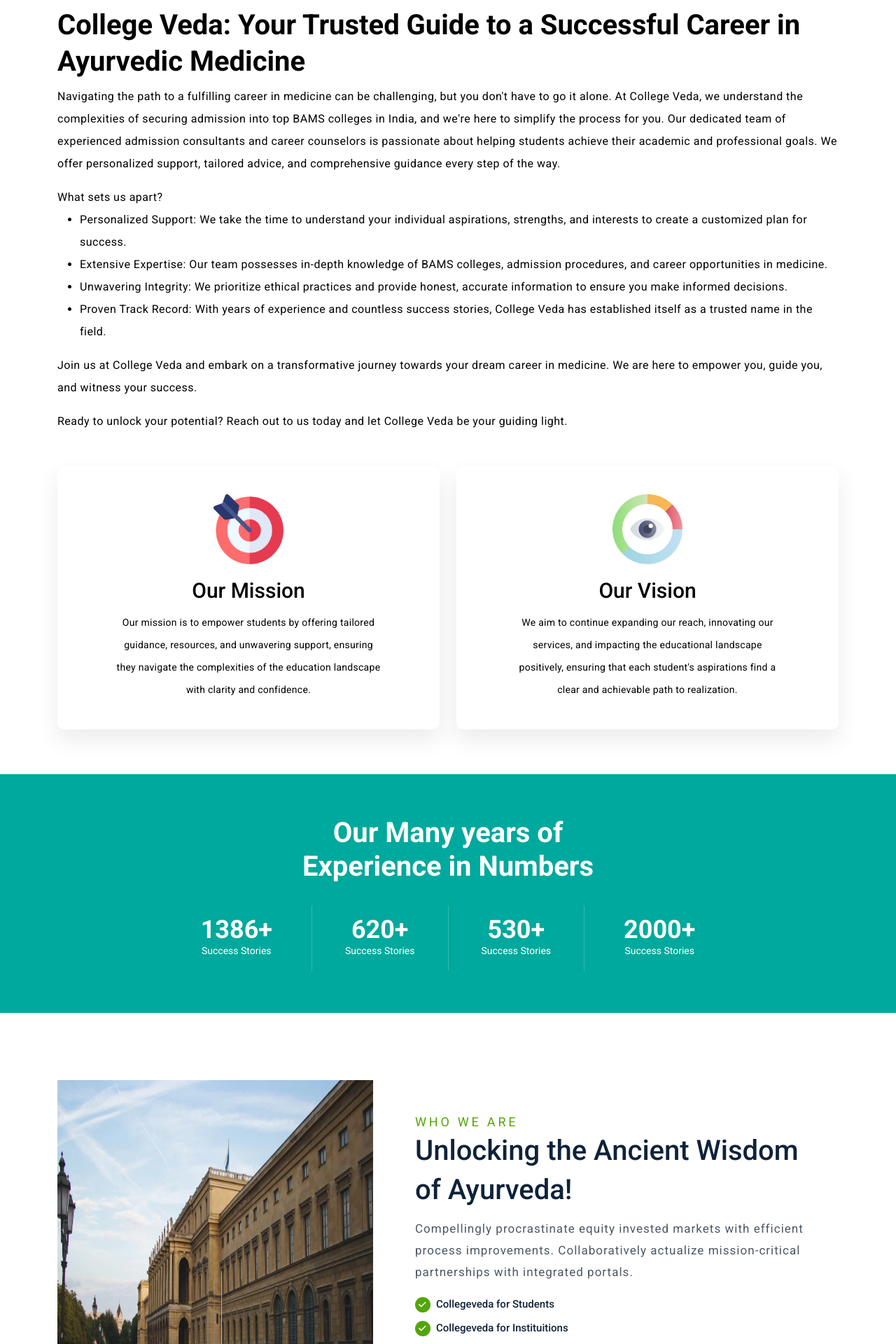
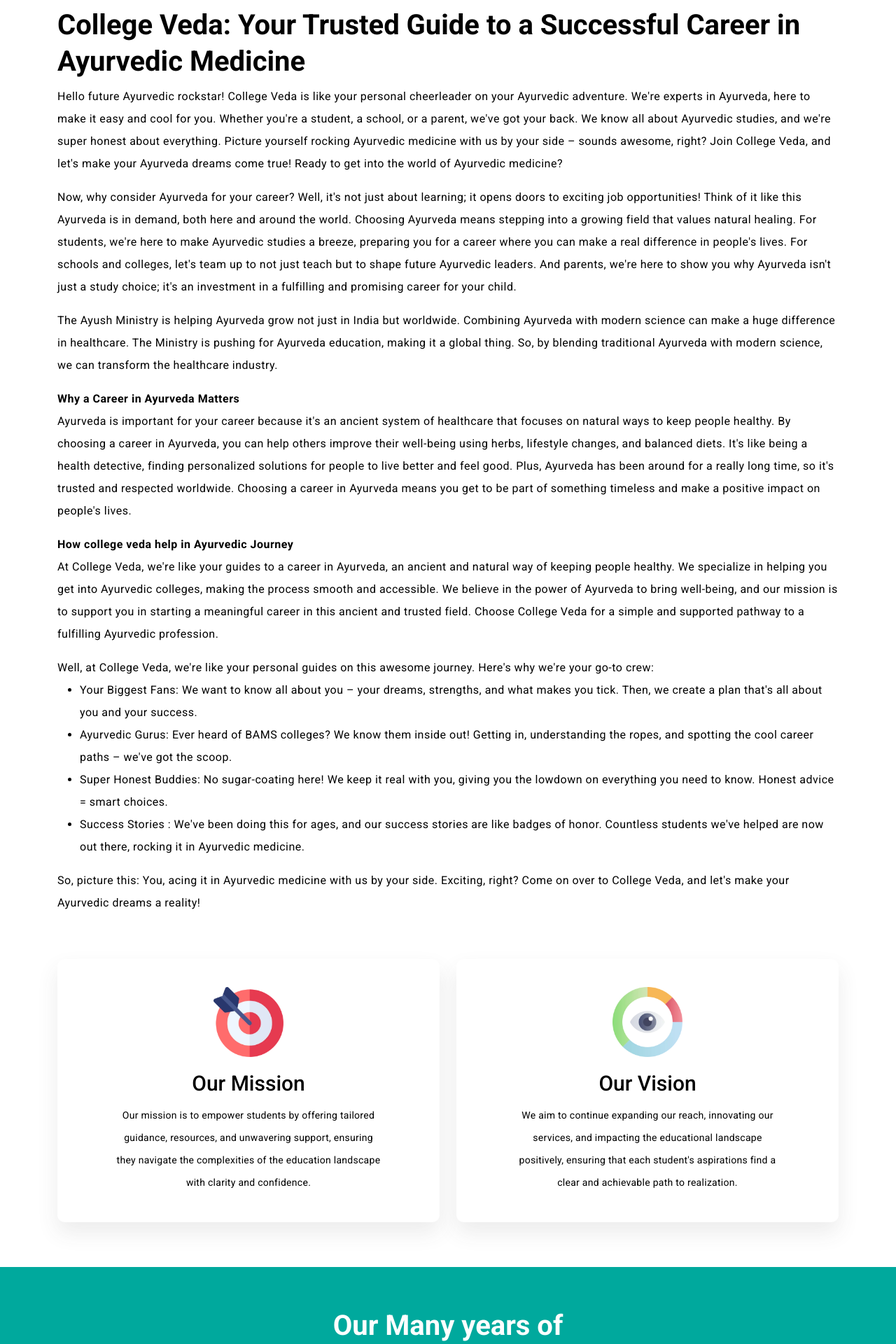
Before and after one commit to manasgautam1/college-veda, a Next.js app: page /about in a window 1280 px wide. Shown: the part 560-2480 px from the top of the page at 70% size. Built offline with nearby package versions, Linux system fonts and the light colour scheme; no server answers.

Commit message:
more changes

```diff
--- a/api/index.js
+++ b/api/index.js
@@ -17,3 +17,9 @@
 
 //STATES
 export const getStates = () => API.get("/states");
+
+//SHOWCASE
+export const getShowcase = () => API.get("/showcase");
+
+//TESTIMONIALS
+export const getTestimonials = () => API.get("/testimonials");
--- a/components/About/TopSection/index.jsx
+++ b/components/About/TopSection/index.jsx
@@ -11,48 +11,90 @@
         </div>
         <div className={styles.content}>
           <p>
-            Navigating the path to a fulfilling career in medicine can be
-            challenging, but you don't have to go it alone. At College Veda, we
-            understand the complexities of securing admission into top BAMS
-            colleges in India, and we're here to simplify the process for you.
-            Our dedicated team of experienced admission consultants and career
-            counselors is passionate about helping students achieve their
-            academic and professional goals. We offer personalized support,
-            tailored advice, and comprehensive guidance every step of the way.
+            Hello future Ayurvedic rockstar! College Veda is like your personal
+            cheerleader on your Ayurvedic adventure. We're experts in Ayurveda,
+            here to make it easy and cool for you. Whether you're a student, a
+            school, or a parent, we've got your back. We know all about
+            Ayurvedic studies, and we're super honest about everything. Picture
+            yourself rocking Ayurvedic medicine with us by your side – sounds
+            awesome, right? Join College Veda, and let's make your Ayurveda
+            dreams come true! Ready to get into the world of Ayurvedic medicine?
           </p>
           <p>
-            What sets us apart?
+            Now, why consider Ayurveda for your career? Well, it's not just
+            about learning; it opens doors to exciting job opportunities! Think
+            of it like this Ayurveda is in demand, both here and around the
+            world. Choosing Ayurveda means stepping into a growing field that
+            values natural healing. For students, we're here to make Ayurvedic
+            studies a breeze, preparing you for a career where you can make a
+            real difference in people's lives. For schools and colleges, let's
+            team up to not just teach but to shape future Ayurvedic leaders. And
+            parents, we're here to show you why Ayurveda isn't just a study
+            choice; it's an investment in a fulfilling and promising career for
+            your child.{" "}
+          </p>
+          <p>
+            The Ayush Ministry is helping Ayurveda grow not just in India but
+            worldwide. Combining Ayurveda with modern science can make a huge
+            difference in healthcare. The Ministry is pushing for Ayurveda
+            education, making it a global thing. So, by blending traditional
+            Ayurveda with modern science, we can transform the healthcare
+            industry.
+          </p>
+          <p>
+            <strong>Why a Career in Ayurveda Matters</strong> <br />
+            Ayurveda is important for your career because it's an ancient system
+            of healthcare that focuses on natural ways to keep people healthy.
+            By choosing a career in Ayurveda, you can help others improve their
+            well-being using herbs, lifestyle changes, and balanced diets. It's
+            like being a health detective, finding personalized solutions for
+            people to live better and feel good. Plus, Ayurveda has been around
+            for a really long time, so it's trusted and respected worldwide.
+            Choosing a career in Ayurveda means you get to be part of something
+            timeless and make a positive impact on people's lives.
+          </p>
+          <p>
+            <strong>How college veda help in Ayurvedic Journey</strong> <br />
+            At College Veda, we're like your guides to a career in Ayurveda, an
+            ancient and natural way of keeping people healthy. We specialize in
+            helping you get into Ayurvedic colleges, making the process smooth
+            and accessible. We believe in the power of Ayurveda to bring
+            well-being, and our mission is to support you in starting a
+            meaningful career in this ancient and trusted field. Choose College
+            Veda for a simple and supported pathway to a fulfilling Ayurvedic
+            profession.
+          </p>
+          <p>
+            Well, at College Veda, we're like your personal guides on this
+            awesome journey. Here's why we're your go-to crew:
             <ul>
               <li>
-                Personalized Support: We take the time to understand your
-                individual aspirations, strengths, and interests to create a
-                customized plan for success.
+                Your Biggest Fans: We want to know all about you – your dreams,
+                strengths, and what makes you tick. Then, we create a plan
+                that's all about you and your success.
               </li>
               <li>
-                Extensive Expertise: Our team possesses in-depth knowledge of
-                BAMS colleges, admission procedures, and career opportunities in
-                medicine.
+                Ayurvedic Gurus: Ever heard of BAMS colleges? We know them
+                inside out! Getting in, understanding the ropes, and spotting
+                the cool career paths – we've got the scoop.
               </li>
               <li>
-                Unwavering Integrity: We prioritize ethical practices and
-                provide honest, accurate information to ensure you make informed
-                decisions.
+                Super Honest Buddies: No sugar-coating here! We keep it real
+                with you, giving you the lowdown on everything you need to know.
+                Honest advice = smart choices.
               </li>
               <li>
-                Proven Track Record: With years of experience and countless
-                success stories, College Veda has established itself as a
-                trusted name in the field.
+                Success Stories : We've been doing this for ages, and our
+                success stories are like badges of honor. Countless students
+                we've helped are now out there, rocking it in Ayurvedic
+                medicine.
               </li>
             </ul>
           </p>
           <p>
-            Join us at College Veda and embark on a transformative journey
-            towards your dream career in medicine. We are here to empower you,
-            guide you, and witness your success.
-          </p>
-          <p className="mb-0">
-            Ready to unlock your potential? Reach out to us today and let
-            College Veda be your guiding light.
+            So, picture this: You, acing it in Ayurvedic medicine with us by
+            your side. Exciting, right? Come on over to College Veda, and let's
+            make your Ayurvedic dreams a reality!
           </p>
         </div>
       </div>
--- a/components/About/WhoSection/index.jsx
+++ b/components/About/WhoSection/index.jsx
@@ -23,31 +23,31 @@
             <div className={styles.content}>
               <span>WHO WE ARE</span>
               <div className={styles.title}>
-                Unlocking the Ancient Wisdom of Ayurveda!
+                We're the Ayurveda experts, unlocking ancient wisdom to make it
+                simple and cool.
               </div>
-              <div className={styles.desc}>
-                Compellingly procrastinate equity invested markets with
-                efficient process improvements. Collaboratively actualize
-                mission-critical partnerships with integrated portals.
-              </div>
+              <div className={styles.desc}></div>
               <div className={styles.list}>
                 <div className={styles.listItem}>
                   <span className={styles.iconContainer}>
                     <i className="fa fa-check" />
                   </span>
-                  Collegeveda for Students
+                  For Students: If you're a student, we've got your back! We
+                  help you figure out Ayurveda studies in an easy way.
                 </div>
                 <div className={styles.listItem}>
                   <span className={styles.iconContainer}>
                     <i className="fa fa-check" />
                   </span>
-                  Collegeveda for Instituitions
+                  For Institutions: If you're a school or college, we're here to
+                  make things smoother for you. Let's team up for success!
                 </div>
                 <div className={styles.listItem}>
                   <span className={styles.iconContainer}>
                     <i className="fa fa-check" />
                   </span>
-                  Collegeveda for Parents.
+                  For Parents: We're your allies in this Ayurveda journey. We've
+                  got the info you need to guide your awesome kids.
                 </div>
               </div>
               <Link href="/colleges" className={`${styles.button} btn`}>
--- a/components/Home/HeroSection/index.jsx
+++ b/components/Home/HeroSection/index.jsx
@@ -15,7 +15,7 @@
     <div
       className={styles.heroSlide}
       style={{
-        background: `url(${data?.img})`,
+        background: `url(${data?.image})`,
         backgroundRepeat: "no-repeat",
         backgroundPosition: "center",
         backgroundSize: "cover",
@@ -46,11 +46,11 @@
   );
 };
 
-const HeroSection = () => {
+const HeroSection = ({ data }) => {
   return (
     <div className={styles.slidesContainer}>
       <CustomSlick slickWrapperClassName={styles.slickWrapper}>
-        {sliderData?.map((item, index) => (
+        {data?.map((item, index) => (
           <HeroSectionSlide key={`hero-slide-${index}`} data={item} />
         ))}
       </CustomSlick>
--- a/components/Home/index.jsx
+++ b/components/Home/index.jsx
@@ -8,10 +8,10 @@
 import BlogsSection from "./BlogsSection";
 import FormSection from "./FormSection";
 
-const HomeComponent = () => {
+const HomeComponent = ({ showcase }) => {
   return (
     <>
-      <HeroSection />
+      <HeroSection data={showcase} />
       <BrandsSection />
       <AboutSection />
       <ExploreSection />
--- a/utils/helper.js
+++ b/utils/helper.js
@@ -1,4 +1,7 @@
 export const GetFirstParaFromRichText = (text) => {
+  if (!text || text.length === 0) {
+    return;
+  }
   const index1 = text.indexOf("&nbsp;");
   const index2 = text.indexOf("<br>");
   let para = "";
@@ -17,7 +20,6 @@
       return para.split("<br>")?.[0];
     }
   }
-  return text;
 };
 
 export const stringToUrl = (str) => {
```
Also changed, not shown: components/BlogDetailsPage/BlogDetailsPage.module.scss (added, +34 -0 lines), components/BlogDetailsPage/index.jsx (added, +72 -0 lines), components/Home/BlogsSection/index.jsx (+41 -13 lines), components/Home/TestimonialsSection/index.jsx (+29 -13 lines), pages/blogs/[slug]/index.jsx (added, +16 -0 lines), pages/index.jsx (+33 -1 lines).
